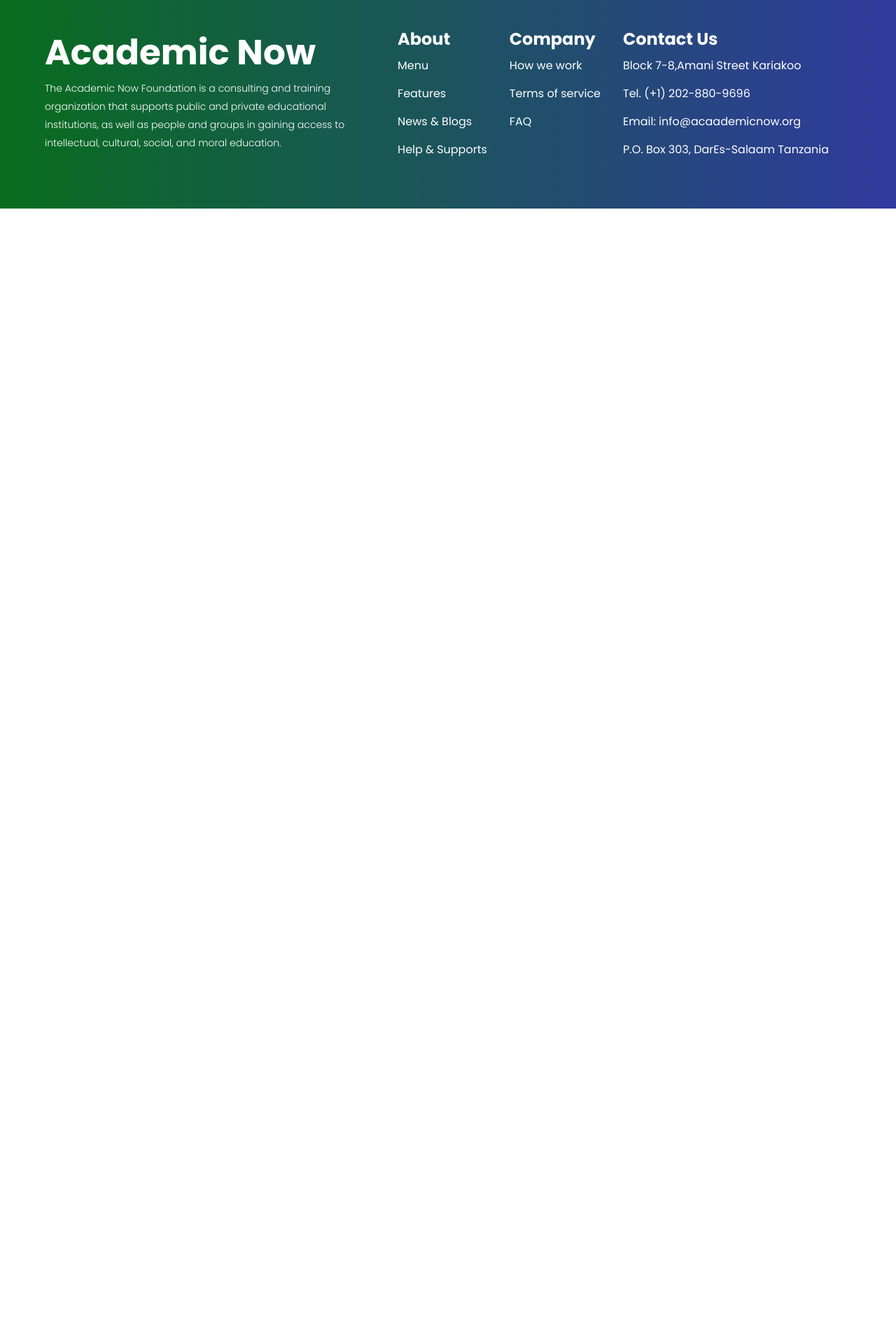
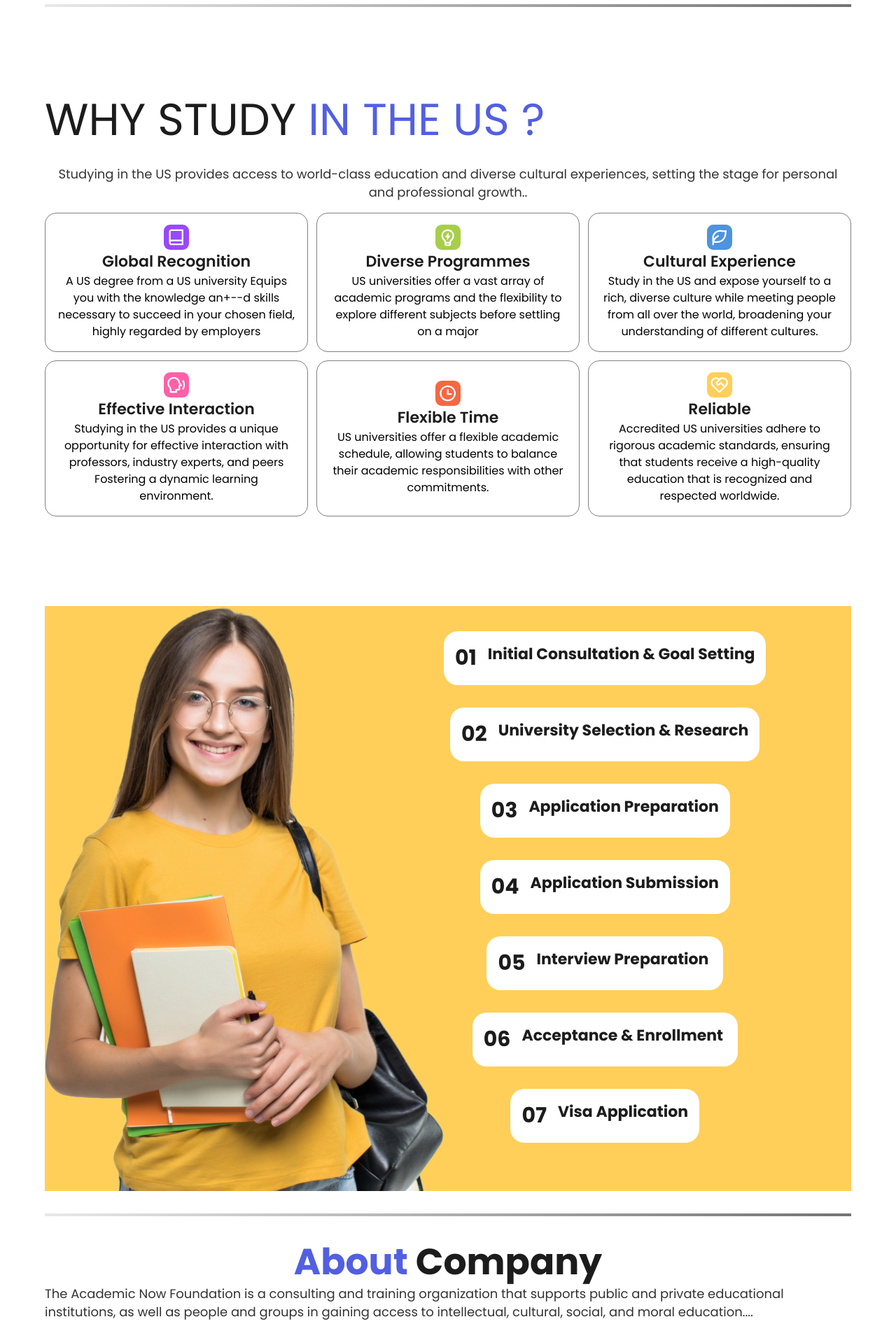
Before and after one commit to FarajaOmbeni/academic-now, a React (Vite) app in the folder frontend/: page / in a window 1280 px wide. Shown: the part 620-2522 px from the top of the page at 70% size. Before the commit the page ends 918 px from the top, so only its background shows below. Built offline with nearby package versions, Linux system fonts and the light colour scheme.

Commit message:
Added components in the home page

```diff
--- a/frontend/src/assets/index.js
+++ b/frontend/src/assets/index.js
@@ -21,6 +21,7 @@ import streamlinedApplications from "./streamlined-applications.png";
 import videoDiscussion from "./video-discussion.png";
 import visaSupport from "./visa-support.png";
 import yale from "./yale.png";
+import playIcon from "./playIcon.svg";
 
 export {
     logo,
@@ -45,5 +46,6 @@ export {
     streamlinedApplications,
     videoDiscussion,
     visaSupport,
-    yale
+    yale,
+    playIcon
 }
--- /dev/null
+++ b/frontend/src/components/Divider.jsx
@@ -0,0 +1,9 @@
+const Divider = () => {
+  return (
+    <div className="w-full my-8">
+        <div className="divider"></div>
+    </div>
+  )
+}
+
+export default Divider
--- a/frontend/src/components/Footer.jsx
+++ b/frontend/src/components/Footer.jsx
@@ -1,3 +1,5 @@
+import { FaFacebook, FaInstagram, FaYoutube, FaTwitter } from "react-icons/fa";
+
 const Footer = () => {
   return (
     <footer className="py-16">
@@ -10,37 +12,64 @@ const Footer = () => {
             institutions, as well as people and groups in gaining access to
             intellectual, cultural, social, and moral education.
           </p>
+          <div className="flex gap-6 mt-7">
+            <FaFacebook style={{ color: 'white', fontSize: '24px'}}/>
+            <FaInstagram style={{ color: 'white', fontSize: '24px'}}/>
+            <FaYoutube style={{ color: 'white', fontSize: '24px'}}/>
+            <FaTwitter style={{ color: 'white', fontSize: '24px'}}/>
+          </div>
         </div>
 
         <div className="flex flex-col mr-8">
           <h4 className="text-white text-[24px] font-bold">About</h4>
           <ul className="">
-            <li className="text-white text-[16px] font-normal leading-[40px]">Menu</li>
-            <li className="text-white text-[16px] font-normal leading-[40px]">Features</li>
-            <li className="text-white text-[16px] font-normal leading-[40px]">News & Blogs</li>
-            <li className="text-white text-[16px] font-normal leading-[40px]">Help & Supports</li>
+            <li className="text-white text-[16px] font-normal leading-[40px]">
+              Menu
+            </li>
+            <li className="text-white text-[16px] font-normal leading-[40px]">
+              Features
+            </li>
+            <li className="text-white text-[16px] font-normal leading-[40px]">
+              News & Blogs
+            </li>
+            <li className="text-white text-[16px] font-normal leading-[40px]">
+              Help & Supports
+            </li>
           </ul>
         </div>
 
         <div className="flex flex-col mr-8">
           <h4 className="text-white text-[24px] font-bold">Company</h4>
           <ul className="">
-            <li className="text-white text-[16px] font-normal leading-[40px]">How we work</li>
-            <li className="text-white text-[16px] font-normal leading-[40px]">Terms of service</li>
-            <li className="text-white text-[16px] font-normal leading-[40px]">FAQ</li>
+            <li className="text-white text-[16px] font-normal leading-[40px]">
+              How we work
+            </li>
+            <li className="text-white text-[16px] font-normal leading-[40px]">
+              Terms of service
+            </li>
+            <li className="text-white text-[16px] font-normal leading-[40px]">
+              FAQ
+            </li>
           </ul>
         </div>
 
         <div className="flex flex-col mr-8">
           <h4 className="text-white text-[24px] font-bold">Contact Us</h4>
           <ul className="">
-            <li className="text-white text-[16px] font-normal leading-[40px]">Block 7-8,Amani Street Kariakoo</li>
-            <li className="text-white text-[16px] font-normal leading-[40px]">Tel. (+1) 202-880-9696</li>
-            <li className="text-white text-[16px] font-normal leading-[40px]">Email: info@acaademicnow.org</li>
-            <li className="text-white text-[16px] font-normal leading-[40px]">P.O. Box 303, DarEs-Salaam Tanzania</li>
+            <li className="text-white text-[16px] font-normal leading-[40px]">
+              Block 7-8,Amani Street Kariakoo
+            </li>
+            <li className="text-white text-[16px] font-normal leading-[40px]">
+              Tel. (+1) 202-880-9696
+            </li>
+            <li className="text-white text-[16px] font-normal leading-[40px]">
+              Email: info@acaademicnow.org
+            </li>
+            <li className="text-white text-[16px] font-normal leading-[40px]">
+              P.O. Box 303, DarEs-Salaam Tanzania
+            </li>
           </ul>
         </div>
-
       </div>
     </footer>
   );
--- /dev/null
+++ b/frontend/src/components/Home/AboutCompany.jsx
@@ -0,0 +1,30 @@
+import { aboutCompany, playIcon } from "../../assets";
+
+const AboutCompany = () => {
+  return (
+    <div>
+      <div className="flex flex-col items-center mb-4">
+        <h1 className="text-primaryBlue text-[52px] font-bold leading-[66px]">
+          About
+          <span className="text-[#1C1C1C] text-[52px] font-bold leading-[66px]">
+            {" "}
+            Company
+          </span>
+        </h1>
+        <p className="text-[#333] text-[18px] font-normal leading-[26px]">
+          The Academic Now Foundation is a consulting and training organization
+          that supports public and private educational institutions, as well as
+          people and groups in gaining access to intellectual, cultural, social,
+          and moral education....
+        </p>
+      </div>
+
+      <div className="relative">
+        <img src={aboutCompany} alt="students in class" />
+        <img src={playIcon} className="absolute h-[116px] w-[116px] top-1/2 left-1/2 transform -translate-x-1/2 -translate-y-1/2" alt="play icon"/>
+      </div>
+    </div>
+  );
+};
+
+export default AboutCompany;
--- /dev/null
+++ b/frontend/src/components/Home/EffortlessEnrollment.jsx
@@ -0,0 +1,27 @@
+import { enrollmentImage } from "../../assets";
+import { enrollment } from "../../constants";
+
+const EffortlessEnrollment = () => {
+  return (
+    <div className="bg-[#FFCF59]">
+      <div className="flex">
+        <div className="">
+          <img src={enrollmentImage} alt="" />
+        </div>
+        <div className="flex flex-col items-center justify-center">
+          {enrollment.map((enroll) => (
+            <div
+              className="flex gap-4 bg-white rounded-[20px] p-4 mb-8"
+              key={enroll.id}
+            >
+              <p className="text-[#1C1C1C] text-[30px] font-bold">{enroll.number}</p>
+              <p className="text-[#1C1C1C] text-[22px] font-bold">{enroll.content}</p>
+            </div>
+          ))}
+        </div>
+      </div>
+    </div>
+  );
+};
+
+export default EffortlessEnrollment;
--- /dev/null
+++ b/frontend/src/components/Home/WhyStudy.jsx
@@ -0,0 +1,42 @@
+import { WhyStudySection } from "../../constants";
+
+const WhyStudy = () => {
+  return (
+    <section className="my-32">
+      <div className="">
+        <h2 className="mb-8 text-[#1C1C1C] text-[64px] font-normal leading-[66px]">
+          WHY STUDY{" "}
+          <span className="text-primaryBlue text-[64px] font-normal leading-[66px]">
+            IN THE US ?
+          </span>
+        </h2>
+        <p className="mb-4 text-center text-[#333] text-[18px] font-normal leading-[26px]">
+          Studying in the US provides access to world-class education and
+          diverse cultural experiences, setting the stage for personal and
+          professional growth..
+        </p>
+      </div>
+
+      {/* cards section */}
+      <div className="grid grid-cols-1 md:grid-cols-2 lg:grid-cols-3 gap-3">
+        {WhyStudySection.map((section, index) => (
+          <div className="border rounded-2xl border-linkColor flex flex-col items-center justify-center p-4" key={index}>
+            <img
+              src={section.img}
+              alt=""
+              style={{ backgroundColor: section.color, width:'36px', height:'36px', padding:'4px', borderRadius: '9px' }}
+            />
+            <div className="">
+              <h5 className="text-[#1C1C1C] text-[22px] font-semibold text-center">
+                {section.title}
+              </h5>
+              <p className="text-center">{section.content}</p>
+            </div>
+          </div>
+        ))}
+      </div>
+    </section>
+  );
+};
+
+export default WhyStudy;
--- a/frontend/src/components/index.js
+++ b/frontend/src/components/index.js
@@ -1,3 +1,7 @@
 export { default as Navbar } from './Navbar';
 export { default as Footer } from './Footer';
+export { default as Divider } from './Divider';
 export { default as Hero } from './Home/Hero';
+export { default as WhyStudy } from './Home/WhyStudy';
+export { default as EffortlessEnrollment } from './Home/EffortlessEnrollment';
+export { default as AboutCompany } from './Home/AboutCompany';
--- /dev/null
+++ b/frontend/src/constants/index.js
@@ -0,0 +1,95 @@
+import { culturalExperience, diverseProgram, effectiveInteraction, flexibleTime, globalRecognition, reliable } from "../assets";
+
+export const WhyStudySection = [
+    {
+      id: 1,
+      content:
+        "A US degree from a US university Equips you with the knowledge an+--d skills necessary to succeed in your chosen field, highly regarded by employers",
+      title: "Global Recognition",
+      img: globalRecognition,
+      color: "#9848FF",
+    },
+    {
+      id: 2,
+      content:
+        "US universities offer a vast array of academic programs and the flexibility to explore different subjects before settling on a major",
+      title: "Diverse Programmes",
+      img: diverseProgram,
+      color: "#A7CE4A",
+
+    },
+    {
+      id: 3,
+      content:
+        "Study in the US and expose yourself to a rich, diverse culture while meeting people from all over the world, broadening your understanding of different cultures.",
+      title: "Cultural Experience",
+      img: culturalExperience,
+      color: "#4D93DF",
+
+    },
+    {
+      id: 4,
+      content:
+        "Studying in the US provides a unique opportunity for effective interaction with professors, industry experts, and peers Fostering a dynamic learning environment.",
+      title: "Effective Interaction",
+      img: effectiveInteraction,
+      color: "#FF60A8",
+
+    },
+    {
+      id: 5,
+      content:
+        "US universities offer a flexible academic schedule, allowing students to balance their academic responsibilities with other commitments.",
+      title: "Flexible Time",
+      img: flexibleTime,
+      color: "#F66742",
+
+    },
+    {
+      id: 6,
+      content:
+        "Accredited US universities adhere to rigorous academic standards, ensuring that students receive a high-quality education that is recognized and respected worldwide.",
+      title: "Reliable",
+      img: reliable,
+      color: "#FFCF59",
+
+    },
+  ];
+
+  export const enrollment = [
+    {
+        id: 1,
+        content:'Initial Consultation & Goal Setting',
+        number: '01'
+    },
+    {
+        id: 2,
+        content:'University Selection & Research',
+        number: '02'
+    },
+    {
+        id: 3,
+        content:'Application Preparation',
+        number: '03'
+    },
+    {
+        id: 4,
+        content:'Application Submission',
+        number: '04'
+    },
+    {
+        id: 5,
+        content:'Interview Preparation ',
+        number: '05'
+    },
+    {
+        id: 6,
+        content:'Acceptance & Enrollment ',
+        number: '06'
+    },
+    {
+        id: 7,
+        content:'Visa Application',
+        number: '07'
+    },
+  ]
--- a/frontend/src/index.css
+++ b/frontend/src/index.css
@@ -1,22 +1,26 @@
-@import url('https://fonts.googleapis.com/css2?family=Poppins:ital,wght@0,100;0,200;0,300;0,400;0,500;0,600;0,700;0,800;0,900;1,100;1,200;1,300;1,400;1,500;1,600;1,700;1,800;1,900&display=swap');
+@import url("https://fonts.googleapis.com/css2?family=Poppins:ital,wght@0,100;0,200;0,300;0,400;0,500;0,600;0,700;0,800;0,900;1,100;1,200;1,300;1,400;1,500;1,600;1,700;1,800;1,900&display=swap");
 
 @tailwind base;
 @tailwind components;
 @tailwind utilities;
 
-*{
+* {
   box-sizing: border-box;
   margin: 0;
   padding: 0;
   scroll-behavior: smooth;
 }
-img{
+img {
   width: 100%;
 }
-body{
+body {
   font-family: "Poppins", sans-serif;
 }
 
-.footer-bg{
-  background: linear-gradient(90deg, #086D1E 0%, #303A9E 100%);
+.footer-bg {
+  background: linear-gradient(90deg, #086d1e 0%, #303a9e 100%);
 }
+.divider {
+  height: 4px;
+  background: linear-gradient(90deg, rgba(217, 217, 217, 0.6) 0%, #737373 100%);
+}
--- a/frontend/src/pages/Home.jsx
+++ b/frontend/src/pages/Home.jsx
@@ -1,9 +1,14 @@
-import { Hero } from "../components"
+import { AboutCompany, Divider, EffortlessEnrollment, Hero, WhyStudy } from "../components"
 
 const Home = () => {
   return (
     <div>
       <Hero/>
+      <Divider />
+      <WhyStudy />
+      <EffortlessEnrollment />
+      <Divider />
+      <AboutCompany />
     </div>
   )
 }
```
Also changed, not shown: frontend/src/assets/playIcon.svg (added).
